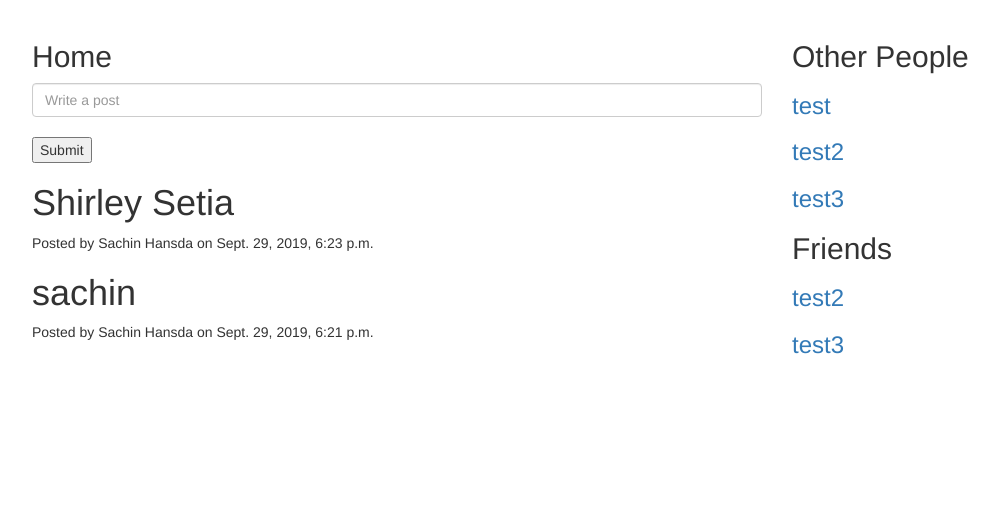
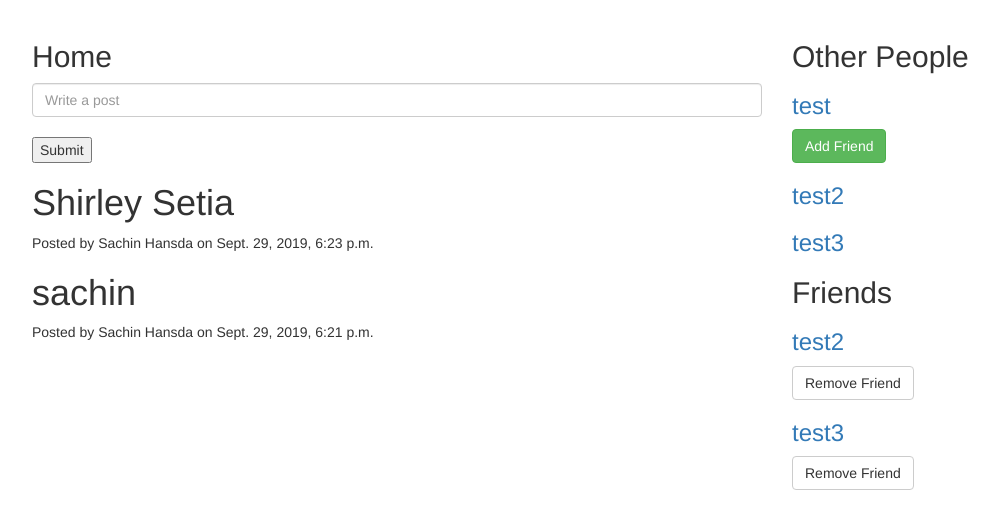
Before and after one commit to sachinhansda/django, a Django app: page /home/ in a window 1280 px wide. Shown: the part 72-601 px from the top of the page, without its empty margins (53-1052 px from the left). Run offline with Django 3.2, Linux system fonts and the light colour scheme; a user stored in the database is signed in; data comes from the database, SQL or seed files in the repository; both versions use the stored data as it was after the commit; some libraries are stand-ins or nearby versions.

Commit message:
Add Bootstrap Buttons to Finish the Friends List

```diff
--- a/djangoproject/home/templates/home/home.html
+++ b/djangoproject/home/templates/home/home.html
@@ -20,10 +20,14 @@
 			<h2>Other People</h2>
 			{% for user in users %}
 				<a href="{% url 'accounts:view_profile_with_pk' pk=user.pk %}"><h3>{{ user.username }}</h3></a>
+				{% if user not in friends %}
+				<a href="{% url 'home:change_friends' operation='add' pk=user.pk %}"><button type="button" class="btn btn-success">Add Friend</button></a>
+				{% endif %}
 			{% endfor %}
 			<h2>Friends</h2>
 			{% for friend in friends %}
 				<a href="{% url 'accounts:view_profile_with_pk' pk=friend.pk %}"><h3>{{ friend.username }}</h3></a>
+				<a href="{% url 'home:change_friends' operation='remove' pk=friend.pk %}"><button type="button" class="btn btn-default">Remove Friend</button></a>
 			{% endfor %}
 		</div>
 	</div>
```
Also changed, not shown: djangoproject/db.sqlite3.
